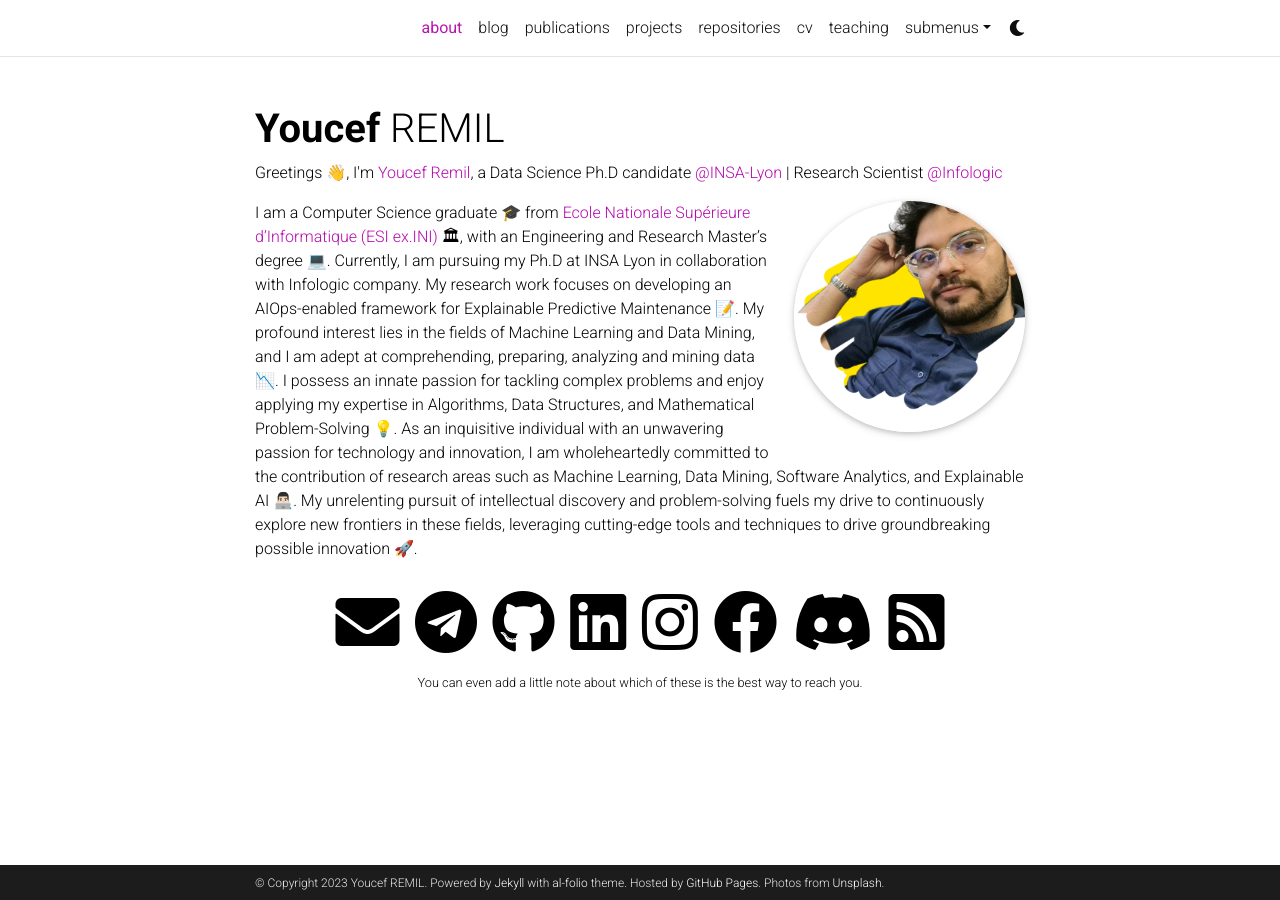
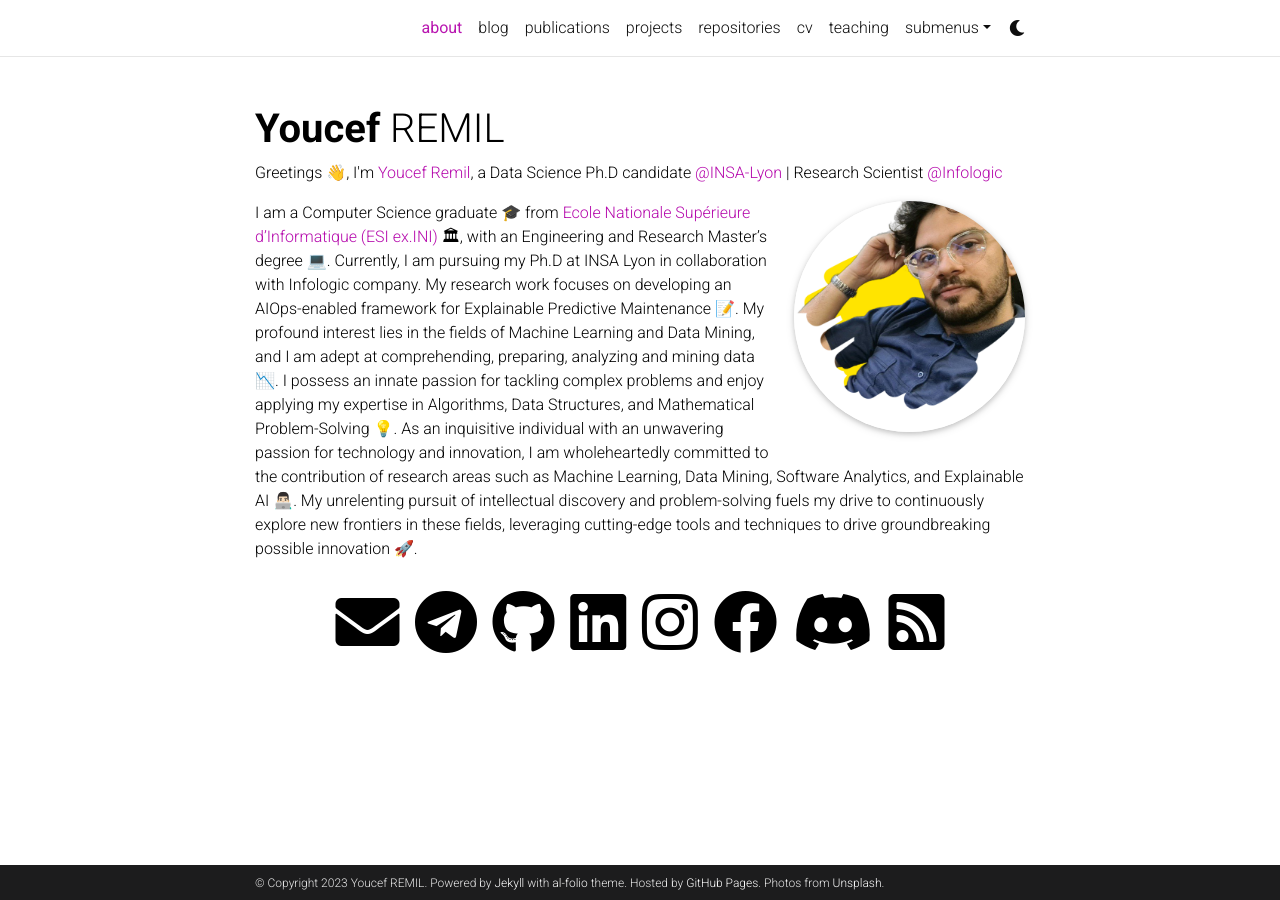
Before and after one commit to RemilYoucef/remilyoucef.github.io, a Jekyll site: the page built from _pages/about.md, in a window 1280 px wide. Built offline with Jekyll 4.4.1, drawn with Linux system fonts in a browser that asks for light colours; full-size pictures stand in for the smaller copies a plugin makes; comment, search, counter and statistics services are not loaded; a style sheet for code colours, icons or effects is not loaded.

Commit message:
Update _config.yml

```diff
--- a/_config.yml
+++ b/_config.yml
@@ -102,9 +102,6 @@
 facebook_id: youcef.remil
 youtube_id: # your youtube channel id (youtube.com/@<youtube_id>)
 discord_id: 852306321431592960
-
-contact_note: >
-  You can even add a little note about which of these is the best way to reach you.
 
 # -----------------------------------------------------------------------------
 # Analytics and search engine verification
```
